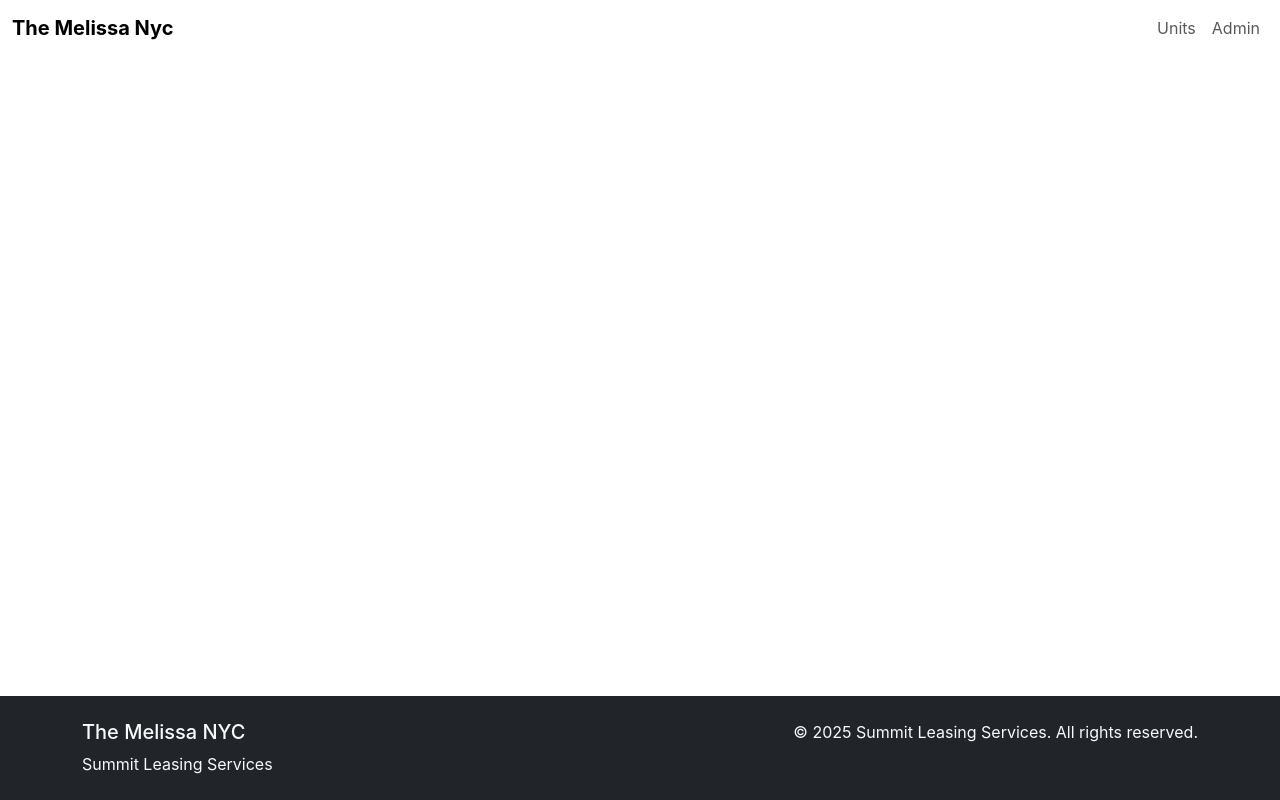
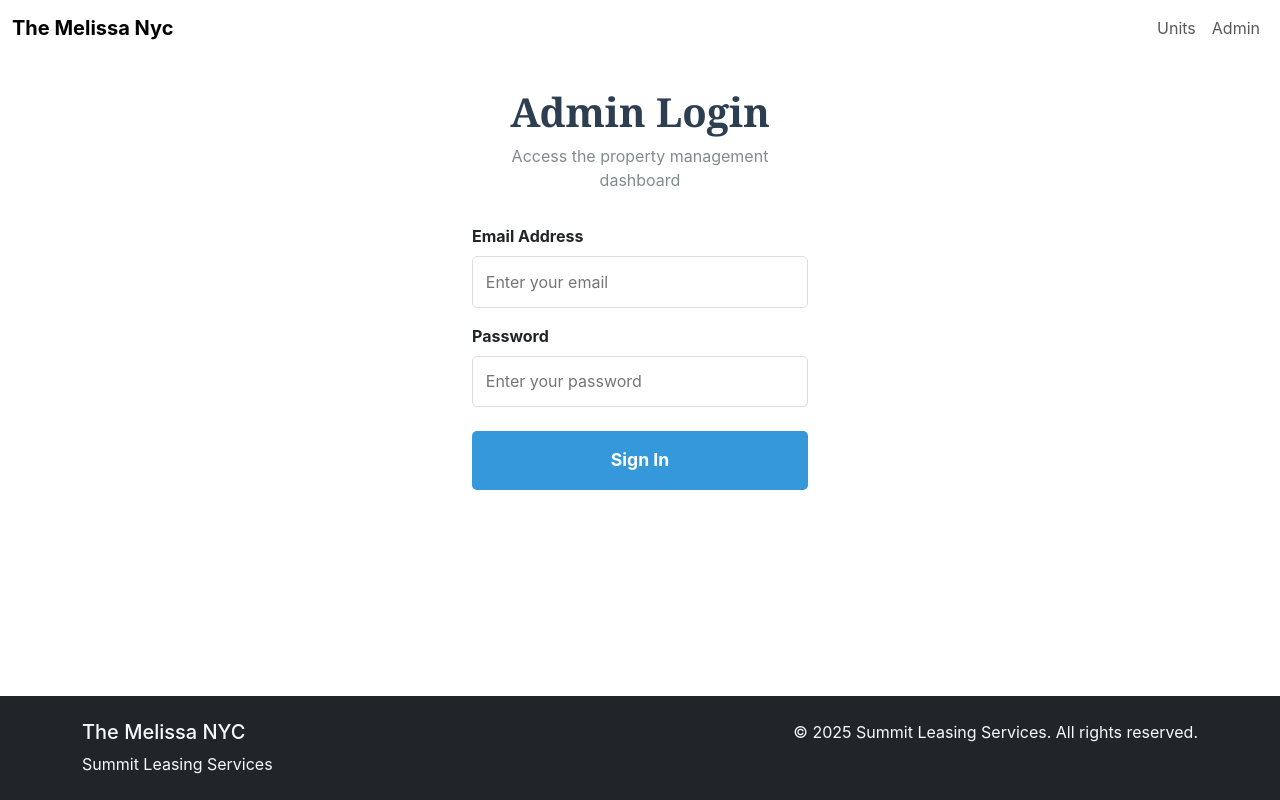
Before and after one commit to AdnanVandyck/themelissa_newyork, a React (Vite) app in the folder frontend/: page /admin/login in a window 1280 px wide. Built offline with nearby package versions, Linux system fonts and the light colour scheme.

Commit message:
added admin page form

```diff
--- a/frontend/src/App.jsx
+++ b/frontend/src/App.jsx
@@ -4,6 +4,7 @@ import Header from "./components/layout/Header";
 import Footer from "./components/layout/Footer"
 import Home from "./pages/Home"
 import UnitDetails from "./pages/UnitDetails";
+import AdminLogin from "./pages/AdminLogin";
 
 
 function App() {
@@ -15,6 +16,7 @@ function App() {
           <Routes>
             <Route path="/" element={<Home />}/>
             <Route path="/unit/:id" element={<UnitDetails />}/>
+            <Route path="/admin/login" element={<AdminLogin />}/>
           </Routes>
         </main>
         <Footer />
--- a/frontend/src/pages/AdminLogin.jsx
+++ b/frontend/src/pages/AdminLogin.jsx
@@ -0,0 +1,86 @@
+import React, { useState } from 'react'
+
+const AdminLogin = () => {
+  const [email, setEmail] = useState('')
+  const [password, setPassword] = useState('')
+
+  const handleSubmit = (e) => {
+    e.preventDefault()
+    alert(`Email: ${email}, Password: ${password}`)
+  }
+
+  return (
+    <div style={{
+      padding: '2rem',
+      maxWidth: '400px',
+      margin: '0 auto',
+      textAlign: 'center'
+    }}>
+      <h1 className="main-heading">Admin Login</h1>
+      <p style={{ marginBottom: '2rem', color: '#7f8c8d' }}>
+        Access the property management dashboard
+      </p>
+
+      <form onSubmit={handleSubmit}>
+        <div style={{ marginBottom: '1rem', textAlign: 'left' }}>
+          <label style={{ display: 'block', marginBottom: '0.5rem', fontWeight: 'bold' }}>
+            Email Address
+          </label>
+          <input
+            type="email"
+            value={email}
+            onChange={(e) => setEmail(e.target.value)}
+            placeholder="Enter your email"
+            required
+            style={{
+              width: '100%',
+              padding: '0.8rem',
+              border: '1px solid #ddd',
+              borderRadius: '5px',
+              fontSize: '1rem'
+            }}
+          />
+        </div>
+
+        <div style={{ marginBottom: '1.5rem', textAlign: 'left' }}>
+          <label style={{ display: 'block', marginBottom: '0.5rem', fontWeight: 'bold' }}>
+            Password
+          </label>
+          <input
+            type="password"
+            value={password}
+            onChange={(e) => setPassword(e.target.value)}
+            placeholder="Enter your password"
+            required
+            style={{
+              width: '100%',
+              padding: '0.8rem',
+              border: '1px solid #ddd',
+              borderRadius: '5px',
+              fontSize: '1rem'
+            }}
+          />
+        </div>
+
+        <button
+          type="submit"
+          style={{
+            width: '100%',
+            padding: '1rem',
+            backgroundColor: '#3498db',
+            color: 'white',
+            border: 'none',
+            borderRadius: '5px',
+            fontSize: '1.1rem',
+            fontWeight: 'bold',
+            cursor: 'pointer'
+          }}
+        >
+          Sign In
+        </button>
+      </form>
+    </div>
+  )
+}
+
+export default AdminLogin
```
